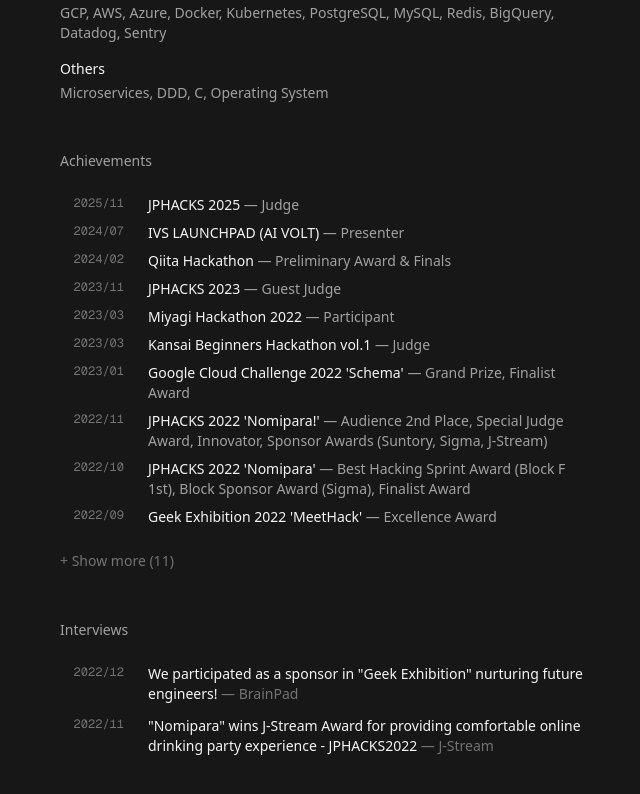
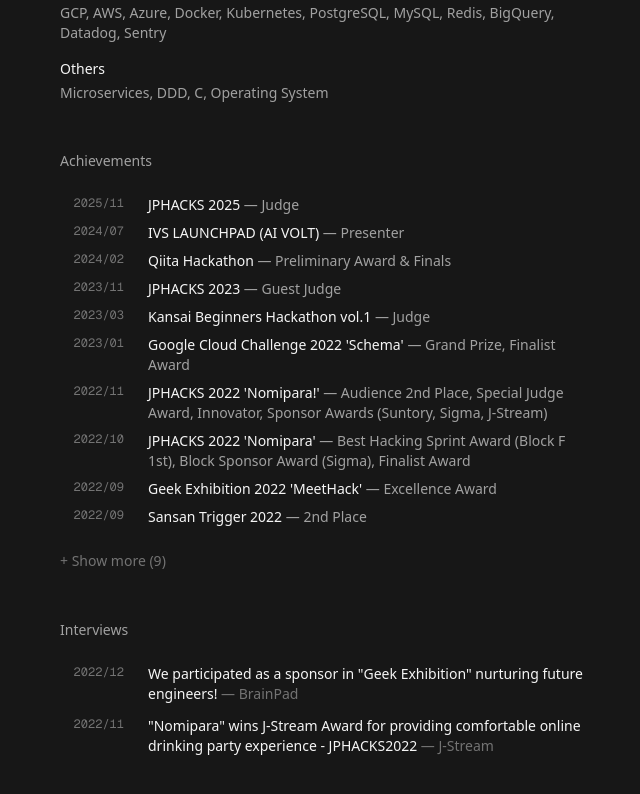
Before and after one commit to mahiro72/resume, a Next.js app: page / in a window 1280 px wide. Shown: the part 1678-2472 px from the top of the page, without its empty margins (316-956 px from the left). Built offline with nearby package versions, Linux system fonts and the light colour scheme.

Commit message:
fix; achivements commentout

```diff
--- a/src/data/achievements.ts
+++ b/src/data/achievements.ts
@@ -51,17 +51,18 @@ export const achievements: Achievement[] = [
       en: "Guest Judge",
     },
   },
-  {
-    date: "2023/03",
-    title: {
-      ja: "みやぎハッカソン 2022",
-      en: "Miyagi Hackathon 2022",
-    },
-    award: {
-      ja: "出場",
-      en: "Participant",
-    },
-  },
+  // 受賞ではないのでコメントアウト
+  // {
+  //   date: "2023/03",
+  //   title: {
+  //     ja: "みやぎハッカソン 2022",
+  //     en: "Miyagi Hackathon 2022",
+  //   },
+  //   award: {
+  //     ja: "出場",
+  //     en: "Participant",
+  //   },
+  // },
   {
     date: "2023/03",
     title: {
@@ -117,17 +118,18 @@ export const achievements: Achievement[] = [
       en: "Excellence Award",
     },
   },
-  {
-    date: "2022/09",
-    title: {
-      ja: "技育展 2022「DITA」",
-      en: "Geek Exhibition 2022 'DITA'",
-    },
-    award: {
-      ja: "登壇",
-      en: "Presenter",
-    },
-  },
+  // 受賞ではないのでコメントアウト
+  // {
+  //   date: "2022/09",
+  //   title: {
+  //     ja: "技育展 2022「DITA」",
+  //     en: "Geek Exhibition 2022 'DITA'",
+  //   },
+  //   award: {
+  //     ja: "登壇",
+  //     en: "Presenter",
+  //   },
+  // },
   {
     date: "2022/09",
     title: {
```
